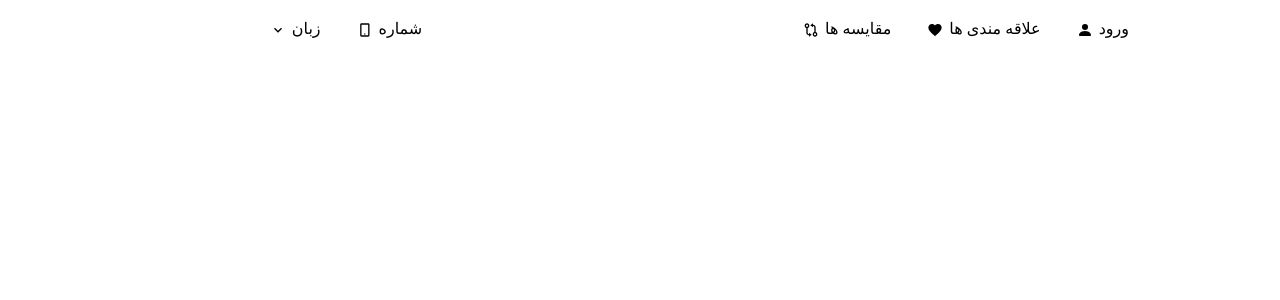
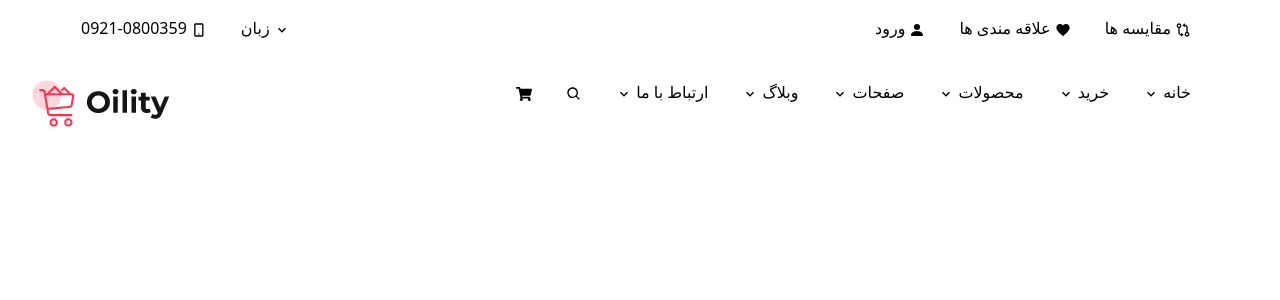
Before and after one commit to hosseintp/Oility, a Next.js app: page / in a window 1280 px wide. Shown: the top 300 px of the page. Built offline with nearby package versions, Linux system fonts and the light colour scheme.

Commit message:
nav bar commit 1

```diff
--- a/components/Header.js
+++ b/components/Header.js
@@ -1,33 +1,16 @@
 import { BsFillPersonFill } from "react-icons/bs";
 import { MdFavorite, MdKeyboardArrowDown } from "react-icons/md";
-import { BiGitCompare, BiMobileAlt } from "react-icons/bi";
+import { BiGitCompare, BiMobileAlt, BiSearch } from "react-icons/bi";
+import { FaShoppingCart } from "react-icons/fa";
+import Image from "next/image";
+import Logo from "../public/logo.png";
 const Header = () => {
   return (
     <header>
-      <div className="container d-none d-lg-block">
-        <div className="row justify-content-between py-3">
+      <div className="container d-none d-lg-block my-3">
+        <div className="row justify-content-between">
           <div className="col-6">
-            <ul className="header-list  text-right">
-              <li>
-                <a href="#">
-                  <span>
-                    <MdKeyboardArrowDown />
-                  </span>
-                  <span>زبان</span>
-                </a>
-              </li>
-
-              <li>
-                <a href="#">
-                  <span>
-                    <BiMobileAlt />
-                  </span>
-                  <span>شماره</span>
-                </a>
-              </li>
-            </ul>
-          </div>
-          <div className="col-6 text-left">
+            <div className="d-flex justify-content-start justify-md-content-end">
               <ul className="header-list">
                 <li>
                   <a href="#">
@@ -56,7 +39,111 @@ const Header = () => {
               </ul>
             </div>
           </div>
+          <div className="col-6">
+            <div className="d-flex justify-content-end justify-md-content-end">
+              <ul className="header-list">
+                <li className="d-flex jusify-content-end">
+                  <a href="#">
+                    <span>
+                      <MdKeyboardArrowDown />
+                    </span>
+                    <span>زبان</span>
+                  </a>
+                </li>
+
+                <li>
+                  <a href="#">
+                    <span>
+                      <BiMobileAlt />
+                    </span>
+                    <span>0921-0800359</span>
+                  </a>
+                </li>
+              </ul>
             </div>
+          </div>
+        </div>
+      </div>
+
+      <nav>
+        <div className="container">
+          <div className="row py-2">
+            <div className="col-10">
+              <div className="d-flex jstify-content-center justify-md-content-end">
+                <ul className="nav">
+                  <li>
+                    <a href="#">
+                      <span>خانه</span>
+                      <span>
+                        <MdKeyboardArrowDown />
+                      </span>
+                    </a>
+                  </li>
+                  <li>
+                    <a href="#">
+                      <span>خرید</span>
+                      <span>
+                        <MdKeyboardArrowDown />
+                      </span>
+                    </a>
+                  </li>
+                  <li>
+                    <a href="#">
+                      <span>محصولات</span>
+                      <span>
+                        <MdKeyboardArrowDown />
+                      </span>
+                    </a>
+                  </li>
+                  <li>
+                    <a href="#">
+                      <span>صفحات</span>
+                      <span>
+                        <MdKeyboardArrowDown />
+                      </span>
+                    </a>
+                  </li>
+                  <li>
+                    <a href="#">
+                      <span>وبلاگ</span>
+                      <span>
+                        <MdKeyboardArrowDown />
+                      </span>
+                    </a>
+                  </li>
+                  <li>
+                    <a href="#">
+                      <span>ارتباط با ما</span>
+                      <span>
+                        <MdKeyboardArrowDown />
+                      </span>
+                    </a>
+                  </li>
+                  <li>
+                    <a href="#">
+                      <span>
+                        <BiSearch />
+                      </span>
+                    </a>
+                  </li>
+                  <li>
+                    <a href="#">
+                      <span>
+                        <FaShoppingCart />
+                      </span>
+                    </a>
+                  </li>
+                </ul>
+              </div>
+            </div>
+            <div className="col-2">
+              <div className="d-flex justify-content-end justify-md-content-end">
+                <Image src={Logo} />
+              </div>
+            </div>
+          </div>
+        </div>
+      </nav>
     </header>
   );
 };
--- a/styles/global.css
+++ b/styles/global.css
@@ -14,9 +14,11 @@ a {
 * {
   -webkit-box-sizing: border-box;
           box-sizing: border-box;
+  direction: rtl;
 }
 
-.header-list {
+.header-list,
+.nav {
   list-style: none;
   color: black;
   display: -webkit-box;
@@ -28,7 +30,8 @@ a {
   text-align: center;
 }
 
-.header-list a {
+.header-list a,
+.nav a {
   text-decoration: none;
   -webkit-transition: color 0.3s;
   transition: color 0.3s;
@@ -36,15 +39,18 @@ a {
   margin: auto 15px;
 }
 
-.header-list a:hover {
+.header-list a:hover,
+.nav a:hover {
   color: #ff324d;
 }
 
-.header-list span {
-  margin: auto 3px;
+.header-list span,
+.nav span {
+  margin: auto 2px;
 }
 
-.header-list li {
+.header-list li,
+.nav li {
   display: -webkit-box;
   display: -ms-flexbox;
   display: flex;
@@ -52,4 +58,10 @@ a {
       -ms-flex-align: center;
           align-items: center;
 }
+
+.nav {
+  -webkit-box-pack: start;
+      -ms-flex-pack: start;
+          justify-content: flex-start;
+}
 /*# sourceMappingURL=global.css.map */
--- a/styles/global.scss
+++ b/styles/global.scss
@@ -15,8 +15,10 @@ a {
 
 * {
   box-sizing: border-box;
+  direction: rtl;
 }
-.header-list {
+.header-list,
+.nav {
   list-style: none;
   color: black;
   display: flex;
@@ -33,10 +35,13 @@ a {
     }
   }
   span {
-    margin: auto 3px;
+    margin: auto 2px;
   }
   li {
     display: flex;
     align-items: center;
   }
 }
+.nav {
+  justify-content: flex-start;
+}
```
Also changed, not shown: public/logo.png (added), 1 other file (tests, documents, lock files or other folders). Lines whose indentation alone changed are shown as unchanged.
